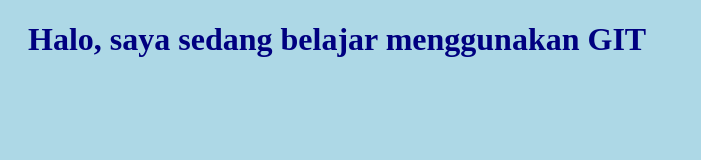
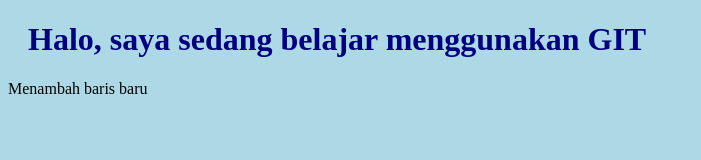
Before and after one commit to AzkaLufthansa/AzkaLufthansa.github.io, a plain HTML site: page index.html in a window 1280 px wide. Shown: the whole page, without its empty margins (0-701 px from the left). Drawn offline with Linux system fonts and the light colour scheme.

Commit message:
Menambah baris baru pada index.html

```diff
--- a/index.html
+++ b/index.html
@@ -9,5 +9,6 @@
 </head>
 <body>
     <h1>Halo, saya sedang belajar menggunakan GIT</h1>
+    <p>Menambah baris baru</p>
 </body>
 </html>
```
